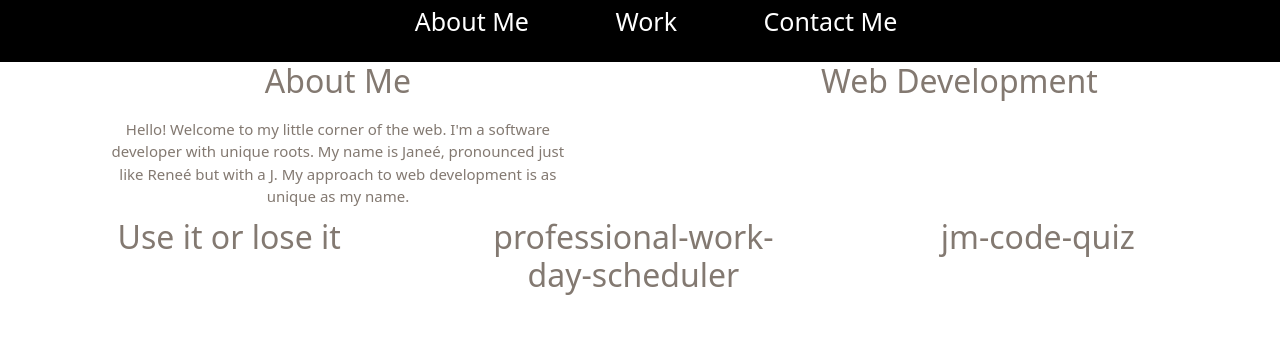
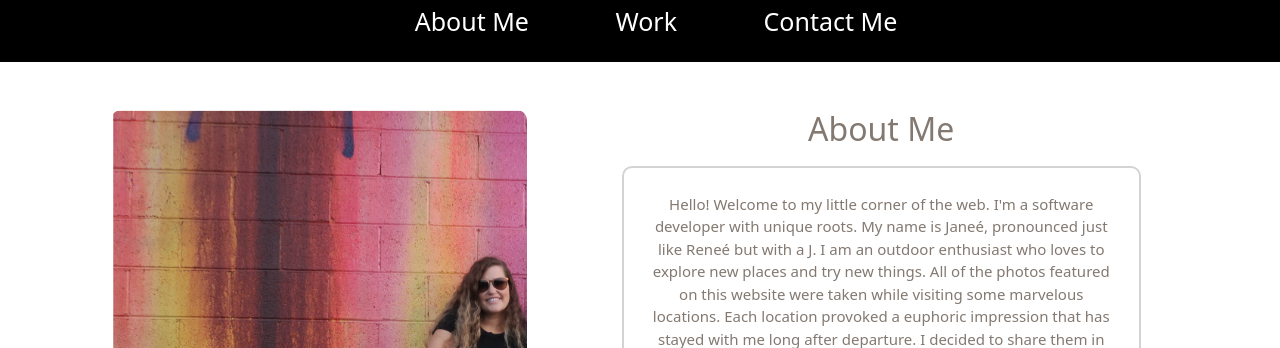
Before and after one commit to janee-elise-mays/professional-materials, a plain HTML site: page index.html in a window 1280 px wide. Shown: the part 452-800 px from the top of the page. Drawn offline with nearby package versions, Linux system fonts and the light colour scheme.

Commit message:
updated about me with photo and text box

```diff
--- a/assets/css/style.css
+++ b/assets/css/style.css
@@ -86,8 +86,8 @@ li a {color: white;text-decoration: none;}
 }
 .image-1, .image-2, .image-3{
     margin-left: 33px;
-    padding-top: 25px;
     width:80%;
+    border-radius: 10px;
 }
 h2 {
     font-size: 2rem;
@@ -95,6 +95,8 @@ h2 {
     color:#837971;
 }
 p{
+    border:2px lightgray solid;
+    border-radius: 10px;
     margin-top: 10px;
     margin-bottom: 10px;
     display: inline-flex;
@@ -102,4 +104,8 @@ p{
     font-family:inherit;
     font-size: 15px;
     color:#837971;
+    padding-top: 25px;
+    padding-bottom: 25px;
+    padding-left: 25px;
+    padding-right: 25px;
 }
--- a/index.html
+++ b/index.html
@@ -40,27 +40,46 @@
             </ul>
         </nav>
     </div>
-
+    <br>
+    <br>
     <main>
         <div class="row">
             <div class="first col-md-5">
+                <img src="./assets/images/pasadena.jpg" alt="A Photo atop June Lake Mountains" class="image-2" />
+            </div>
+            <div class="second col-md-5">
                 <!-- <img src="./assets/Images/face.jpg" alt="A headshot photo of web developer" class="image-1"/> -->
-                <div class="container">
-                    <h2>About Me</h2>
-                    <p> Hello! Welcome to my little corner of the web. I'm a software developer with unique
-                        roots. My name is Janeé, pronounced just like Reneé but with a J.
-                        My approach to web development is as unique as my name.</p>
-                </div>
+                <!-- <div class="container"> -->
+                <h2>About Me</h2>
+                <p> Hello! Welcome to my little corner of the web. I'm a software developer with unique roots. My
+                    name is Janeé, pronounced just like Reneé but with a J.
+                    I am an outdoor enthusiast who loves to explore new places and try new things. All of the photos
+                    featured on this website were taken while visiting
+                    some marvelous locations. Each location provoked a euphoric impression that has stayed with me
+                    long after departure. I decided to share them in the hope that
+                    they stir something special within you. I find a lot of inspiration from the timeless beauty of
+                    nature. It's always changing and adapting to it's
+                    surroundings, just like me.
+                <br>
+                <br>
+                    I began my career in operations and quickly found a niche among exact calculations. After
+                    spending ten years in the financial industry, I decided to spread
+                    my wings and learn to code! I love the creativity and versatility that web development nurtures.
+                    Do you have a design you'd like to execute but you're not
+                    sure where to start? Reach out to me, I'd love to hear about it. Allow me to help develop the
+                    foundation so you can concentrate on the overall success of
+                    your project. I'm confident that we can work together to create something uniquely qualified to
+                    meet your needs, whatever they might be. Thanks for stopping
+                    by! I look forward to working together. </p>
+                <!-- </div> -->
                 <!-- <img src="./assets/Images/seattle.jpg" alt="A photo from the ferry to Seattle"
                         style="width: 400px;max-width:100%;height: auto;"> -->
             </div>
-            <div class="first col-md-5">
-                <!-- <img src="./assets/images/june-lake-mountains.jpg" alt="A Photo atop June Lake Mountains" class="image-2"/> -->
-                <div class="container">
-                    <h2>Web Development</h2>
-                </div>
-            </div>
         </div>
+        <br>
+        <br>
+        <br>
+        <br>
         <div class="page-break col-md-12"></div>
         <div class="row">
             <div class="projects col-md-3">
```
